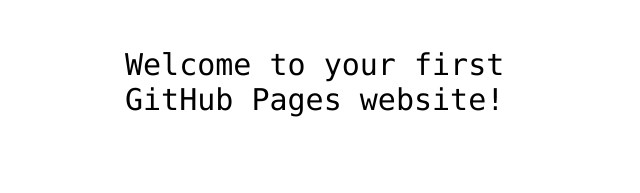
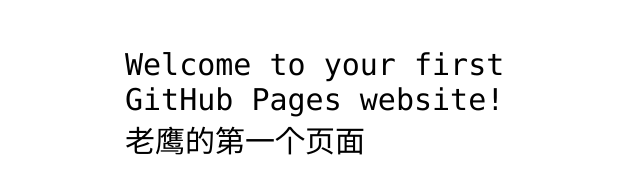
Before and after one commit to saintlits/saintlits.github.io, a plain HTML site: page index.html in a window 1280 px wide. Shown: the part 341-534 px from the top of the page, without its empty margins (315-955 px from the left). Drawn offline with Linux system fonts and the light colour scheme.

Commit message:
Update index.html

```diff
--- a/index.html
+++ b/index.html
@@ -3,7 +3,7 @@
 <html>
 <head>
   <meta http-equiv="Content-Type" content="text/html; charset=utf-8"/>
-  <title>my-first-website</title>
+  <title>这不是天堂！</title>
   <LINK href="styles.css" rel="stylesheet" type="text/css">
 </head>
 
@@ -12,7 +12,7 @@
 <img src="https://octodex.github.com/images/daftpunktocat-thomas.gif" id="octocat" alt="octocat-gif" />
 
 <!-- Change this code here by copy and pasting your template on line 15 -->
-<p>Welcome to your first GitHub Pages website!</p>
+<p>Welcome to your first GitHub Pages website! </br>老鹰的第一个页面</p>
 
 </body>
 </html>
```
